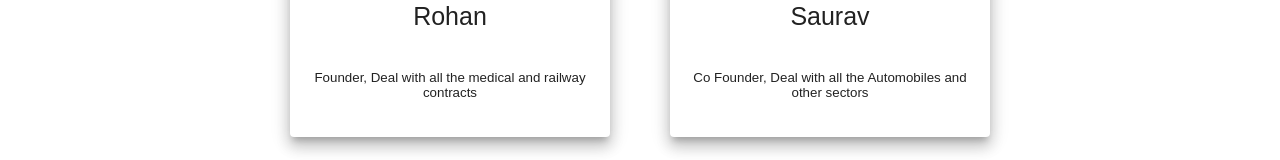
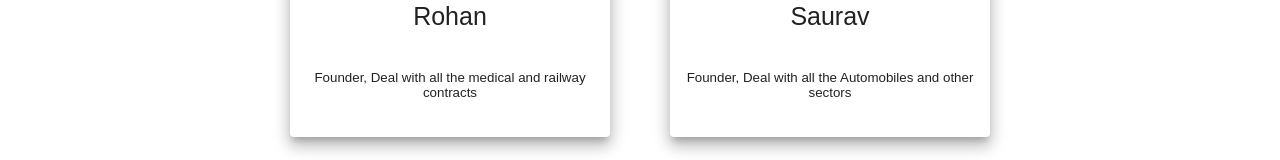
Before and after one commit to shivamt07/Vardaan, a React (Create React App) app: page / in a window 1280 px wide. Shown: the part 2152-2312 px from the top of the page. Built offline with nearby package versions, Linux system fonts and the light colour scheme.

Commit message:
css changes

```diff
--- a/public/index.html
+++ b/public/index.html
@@ -2,14 +2,14 @@
 <html lang="en">
   <head>
     <meta charset="utf-8" />
-    <link rel="icon" href="%PUBLIC_URL%/favicon.ico" />
+    <link rel="icon" href="../src/assets/logos.png" />
     <meta name="viewport" content="width=device-width, initial-scale=1" />
     <meta name="theme-color" content="#000000" />
     <meta
       name="description"
       content="Web site created using create-react-app"
     />
-    <link rel="apple-touch-icon" href="%PUBLIC_URL%/logo192.png" />
+    <link rel="apple-touch-icon" href="../src/assets/logos.png" />
     <!--
       manifest.json provides metadata used when your web app is installed on a
       user's mobile device or desktop. See https://developers.google.com/web/fundamentals/web-app-manifest/
@@ -24,7 +24,7 @@
       work correctly both with client-side routing and a non-root public URL.
       Learn how to configure a non-root public URL by running `npm run build`.
     -->
-    <title>React App</title>
+    <title>Vardaan</title>
   </head>
   <body>
     <noscript>You need to enable JavaScript to run this app.</noscript>
--- a/src/components/founderProfile.js
+++ b/src/components/founderProfile.js
@@ -11,7 +11,7 @@ import Image from "../assets/lib.jpg";
 export default function ActionAreaCard() {
   let cardData = [
     { key: 1, title: "Rohan", subheading: "Founder, Deal with all the medical and railway contracts " },
-    { key: 2, title: "Saurav", subheading: "Co Founder, Deal with all the Automobiles and other sectors " },
+    { key: 2, title: "Saurav", subheading: "Founder, Deal with all the Automobiles and other sectors " },
   ];
 
   return (
```
